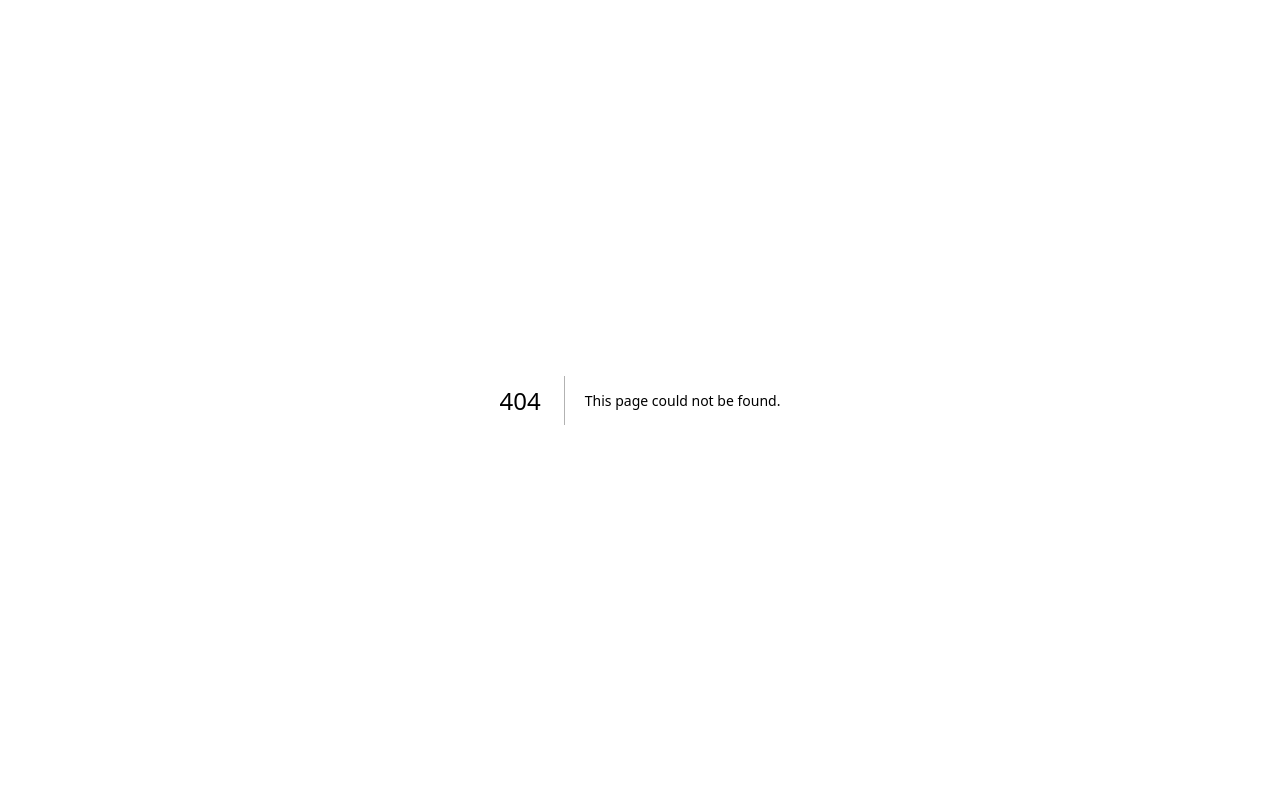
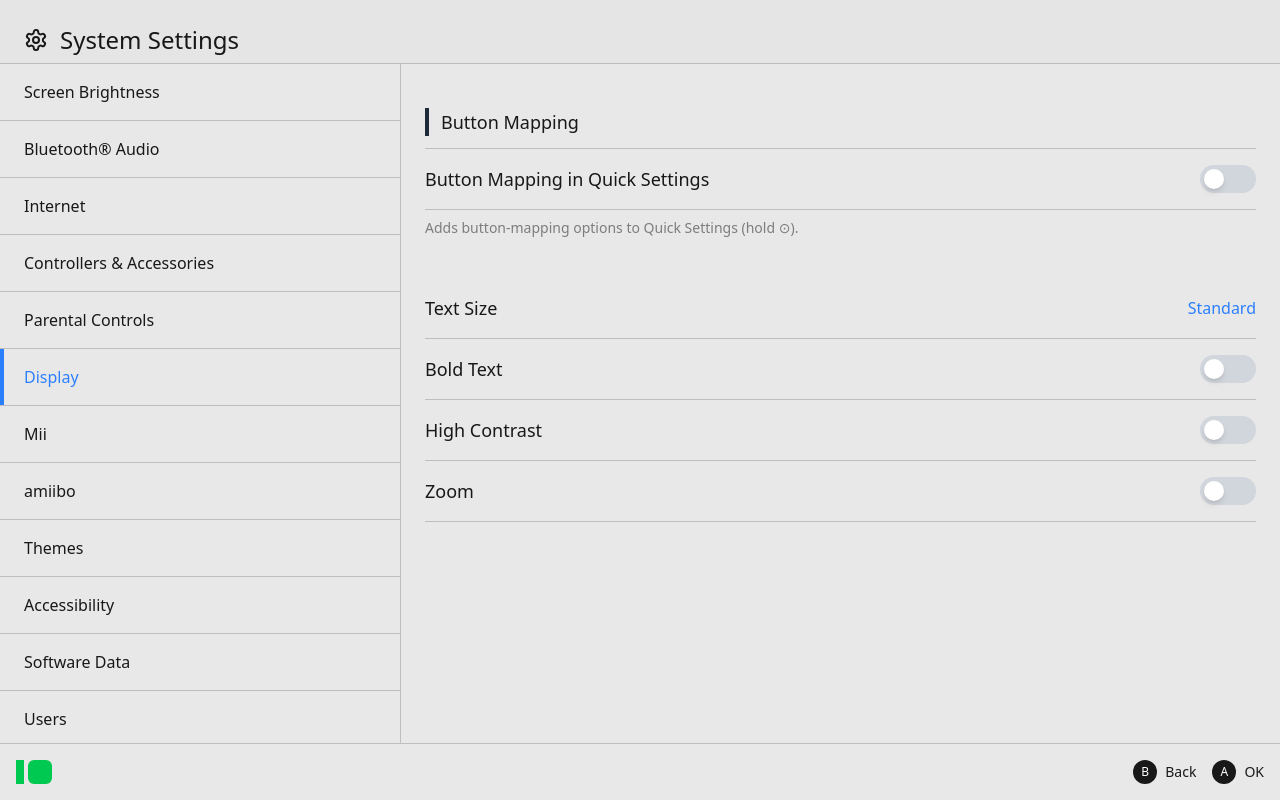
Before and after one commit to educlopez/switch2-ui, a Next.js app: page /settings/accessibility in a window 1280 px wide. Before the commit this address had no page. Built offline with nearby package versions, Linux system fonts and the light colour scheme.

Commit message:
feat: add settings layout and accessibility components
- Introduced SettingsLayout component for the settings page structure.
- Added SettingsSidebar component for navigation within settings.
- Created AccessibilitySettings component with toggle options for accessibility features.

```diff
--- /dev/null
+++ b/app/components/SettingsSidebar.tsx
@@ -0,0 +1,52 @@
+import Link from "next/link"
+
+interface SettingsSidebarProps {
+  activePath: string
+}
+
+export function SettingsSidebar({ activePath }: SettingsSidebarProps) {
+  const menuItems = [
+    { label: "Screen Brightness", path: "" },
+    { label: "Bluetooth® Audio", path: "" },
+    { label: "Internet", path: "" },
+    { label: "Controllers & Accessories", path: "" },
+    { label: "Parental Controls", path: "" },
+    { label: "Display", path: "/settings" },
+    { label: "Mii", path: "" },
+    { label: "amiibo", path: "" },
+    { label: "Themes", path: "" },
+    { label: "Accessibility", path: "/settings/accessibility" },
+    { label: "Software Data", path: "" },
+    { label: "Users", path: "" },
+    { label: "System", path: "" },
+    { label: "TV Settings", path: "" },
+    { label: "Sleep Mode", path: "" },
+    { label: "Language", path: "" },
+    { label: "Region", path: "" },
+    { label: "System Update", path: "" },
+  ]
+
+  return (
+    <div className="h-[calc(100vh-70px)] w-[400px] overflow-y-auto">
+      {menuItems.map((item) => {
+        const isActive = item.path && activePath === item.path
+        const className = `relative block border-b px-6 py-4 ${
+          isActive ? "text-blue-500" : "text-foreground hover:bg-gray-100"
+        }`
+
+        return item.path ? (
+          <Link key={item.label} href={item.path} className={className}>
+            {isActive && (
+              <div className="absolute top-0 bottom-0 left-0 w-1 bg-blue-500"></div>
+            )}
+            {item.label}
+          </Link>
+        ) : (
+          <div key={item.label} className={className}>
+            {item.label}
+          </div>
+        )
+      })}
+    </div>
+  )
+}
--- /dev/null
+++ b/app/settings/accessibility/page.tsx
@@ -0,0 +1,69 @@
+"use client"
+
+import { useState } from "react"
+
+import { ToggleSwitch } from "@/app/components/ToggleSwitch"
+
+export default function AccessibilitySettings() {
+  const [buttonMappingQuickSettings, setButtonMappingQuickSettings] =
+    useState(false)
+  const [boldText, setBoldText] = useState(false)
+  const [highContrast, setHighContrast] = useState(false)
+  const [zoom, setZoom] = useState(false)
+  const [textSize, setTextSize] = useState("Standard")
+
+  return (
+    <>
+      <div className="mb-6">
+        <h2 className="relative mt-8 border-b py-3 pl-4 text-lg font-normal">
+          <div className="absolute top-3 bottom-3 left-0 w-1 bg-gray-800"></div>
+          Button Mapping
+        </h2>
+
+        <div className="flex flex-col gap-2 py-4">
+          <div className="flex flex-row items-center justify-between border-b pb-4">
+            <span className="text-lg">Button Mapping in Quick Settings</span>
+            <ToggleSwitch
+              enabled={buttonMappingQuickSettings}
+              onToggle={() =>
+                setButtonMappingQuickSettings(!buttonMappingQuickSettings)
+              }
+            />
+          </div>
+          <p className="text-secondary-foreground text-sm">
+            Adds button-mapping options to Quick Settings (hold ⊙).
+          </p>
+        </div>
+      </div>
+
+      {/* Text Settings */}
+      <div className="mb-6">
+        <div className="flex flex-row items-center justify-between border-b py-4">
+          <span className="text-lg">Text Size</span>
+          <span className="text-blue-500">Standard</span>
+        </div>
+
+        <div className="flex flex-row items-center justify-between border-b py-4">
+          <span className="text-lg">Bold Text</span>
+          <ToggleSwitch
+            enabled={boldText}
+            onToggle={() => setBoldText(!boldText)}
+          />
+        </div>
+
+        <div className="flex flex-row items-center justify-between border-b py-4">
+          <span className="text-lg">High Contrast</span>
+          <ToggleSwitch
+            enabled={highContrast}
+            onToggle={() => setHighContrast(!highContrast)}
+          />
+        </div>
+
+        <div className="flex flex-row items-center justify-between border-b py-4">
+          <span className="text-lg">Zoom</span>
+          <ToggleSwitch enabled={zoom} onToggle={() => setZoom(!zoom)} />
+        </div>
+      </div>
+    </>
+  )
+}
--- /dev/null
+++ b/app/settings/layout.tsx
@@ -0,0 +1,48 @@
+"use client"
+
+import Link from "next/link"
+import { Settings } from "lucide-react"
+
+import { ControlButton } from "../components/ControlButton"
+import { JoyconIndicator } from "../components/JoyconIndicator"
+import { PageHeader } from "../components/PageHeader"
+import { SettingsSidebar } from "../components/SettingsSidebar"
+
+interface SettingsLayoutProps {
+  children: React.ReactNode
+  params: { path?: string[] }
+}
+
+export default function SettingsLayout({
+  children,
+  params,
+}: SettingsLayoutProps) {
+  // Construct the current path for active sidebar item
+  const path = params.path ? `/settings/${params.path.join("/")}` : "/settings"
+
+  return (
+    <div className="min-h-screen">
+      {/* Header */}
+      <PageHeader icon={Settings} title="System Settings" />
+
+      <div className="flex">
+        {/* Sidebar */}
+        <SettingsSidebar activePath={path} />
+
+        {/* Main Content */}
+        <div className="flex-1 border-l pr-6 pl-6">{children}</div>
+      </div>
+
+      {/* Footer */}
+      <div className="bg-background text-foreground fixed bottom-0 left-0 mt-4 flex w-full justify-between border-t p-4">
+        <JoyconIndicator color="bg-green-500" />
+        <div className="flex items-center">
+          <Link href="/" className="mr-4">
+            <ControlButton button="B" label="Back" />
+          </Link>
+          <ControlButton button="A" label="OK" />
+        </div>
+      </div>
+    </div>
+  )
+}
--- a/app/settings/page.tsx
+++ b/app/settings/page.tsx
@@ -1,14 +1,7 @@
 "use client"
 
 import { useEffect, useState } from "react"
-import Link from "next/link"
-import { Settings } from "lucide-react"
 
-import { Separator } from "@/components/ui/separator"
-
-import { ControlButton } from "../components/ControlButton"
-import { JoyconIndicator } from "../components/JoyconIndicator"
-import { PageHeader } from "../components/PageHeader"
 import { ToggleSwitch } from "../components/ToggleSwitch"
 
 export default function SystemSettings() {
@@ -62,30 +55,6 @@ export default function SystemSettings() {
 
   return (
     <>
-      <div className="">
-        <PageHeader icon={Settings} title="System Settings" />
-
-        <div className="flex">
-          {/* Left sidebar */}
-          <div className="w-[200px]">
-            <div className="text-foreground border-b px-6 py-4">
-              Controllers & Accessories
-            </div>
-            <div className="text-foreground border-b px-6 py-4">Audio</div>
-            <div className="relative border-b px-6 py-4 text-blue-500">
-              <div className="absolute top-0 bottom-0 left-0 w-1 bg-blue-500"></div>
-              Display
-            </div>
-            <div className="text-foreground border-b px-6 py-4">Mii</div>
-            <div className="text-foreground border-b px-6 py-4">amiibo</div>
-            <div className="text-foreground border-b px-6 py-4">Themes</div>
-            <div className="text-foreground border-b px-6 py-4">
-              Notifications
-            </div>
-          </div>
-
-          {/* Main content */}
-          <div className="flex-1 border-l pr-6 pl-6">
       {/* System Screen section */}
       <div className="mb-6">
         <h2 className="relative mt-8 border-b py-3 pl-4 text-lg font-normal">
@@ -178,20 +147,6 @@ export default function SystemSettings() {
           <span className="text-lg">Adjust Screen Size</span>
         </div>
       </div>
-          </div>
-        </div>
-
-        {/* Footer */}
-        <div className="fixed bottom-0 left-0 mt-4 flex w-full justify-between p-4">
-          <JoyconIndicator color="bg-green-500" />
-          <div className="flex items-center">
-            <Link href="/" className="mr-4">
-              <ControlButton button="B" label="Back" />
-            </Link>
-            <ControlButton button="A" label="OK" />
-          </div>
-        </div>
-      </div>
     </>
   )
 }
```
Lines whose indentation alone changed are shown as unchanged.
